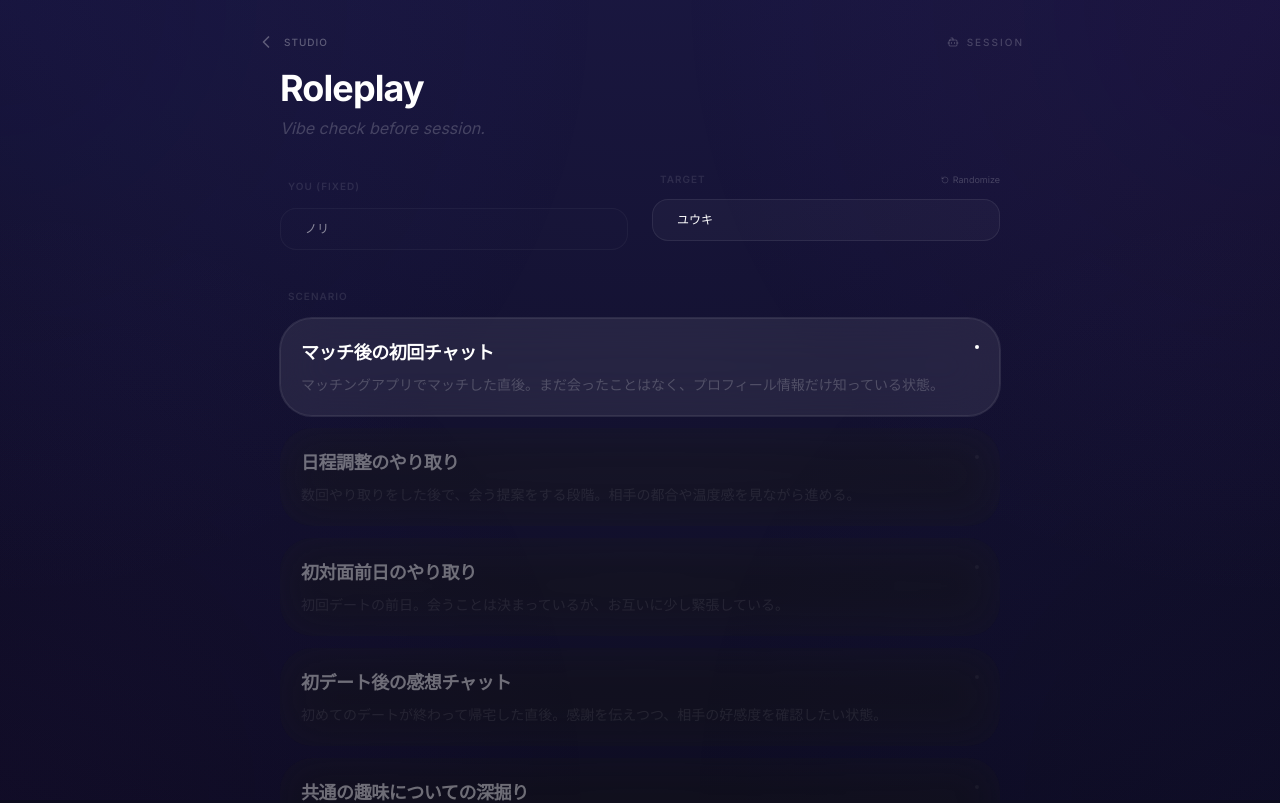
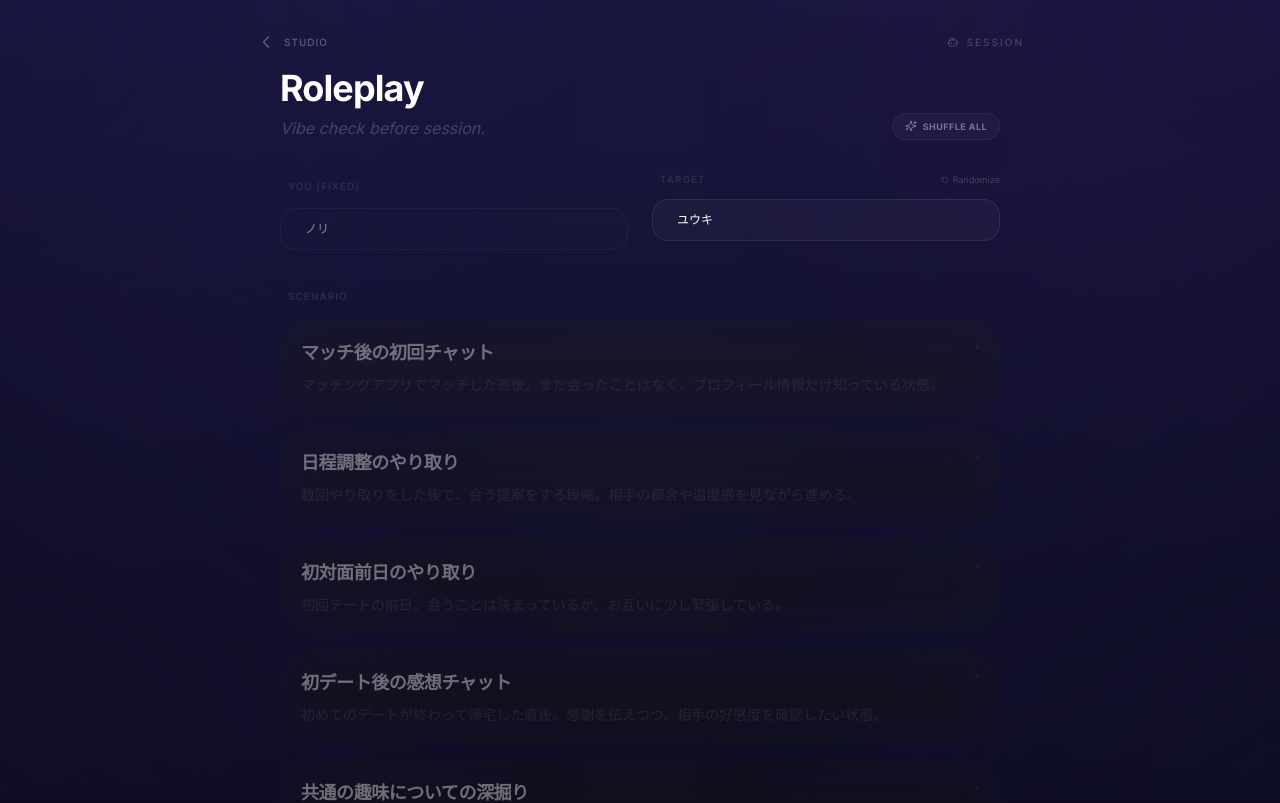
Before and after one commit to jonsonpanson114/talking, a Next.js app: page /roleplay in a window 1280 px wide. Shown: the top 803 px of the page. Built offline with nearby package versions, Linux system fonts and the light colour scheme.

Commit message:
feat: randomize all roleplay settings on load and add Shuffle All button

```diff
--- a/app/roleplay/page.tsx
+++ b/app/roleplay/page.tsx
@@ -12,14 +12,35 @@ export default function RoleplayPage() {
   const [step, setStep] = useState<"settings" | "play" | "result">("settings");
   const [settings, setSettings] = useState<ConversationSettings>(() => {
     const randomPartner = partnerNames[Math.floor(Math.random() * partnerNames.length)];
+    const randomScenario = roleplayScenarios[Math.floor(Math.random() * roleplayScenarios.length)];
+    const randomStyle = partnerStyles[Math.floor(Math.random() * partnerStyles.length)];
+    const personaIds = ["casual", "serious", "humorous", "cool"] as const;
+    const randomPersona = personaIds[Math.floor(Math.random() * personaIds.length)];
+
     return {
       userName: "ノリ",
       partnerName: randomPartner,
-      persona: "casual",
-      scenarioId: "matching-app-first-chat",
-      partnerStyleId: "positive",
+      persona: randomPersona,
+      scenarioId: randomScenario.id,
+      partnerStyleId: randomStyle.id,
     };
   });
+
+  const handleShuffleAll = () => {
+    const randomPartner = partnerNames[Math.floor(Math.random() * partnerNames.length)];
+    const randomScenario = roleplayScenarios[Math.floor(Math.random() * roleplayScenarios.length)];
+    const randomStyle = partnerStyles[Math.floor(Math.random() * partnerStyles.length)];
+    const personaIds = ["casual", "serious", "humorous", "cool"] as const;
+    const randomPersona = personaIds[Math.floor(Math.random() * personaIds.length)];
+
+    setSettings({
+      ...settings,
+      partnerName: randomPartner,
+      persona: randomPersona,
+      scenarioId: randomScenario.id,
+      partnerStyleId: randomStyle.id,
+    });
+  };
   const [selectedQuestion, setSelectedQuestion] = useState(questions[0]);
   const [messages, setMessages] = useState<ConversationMessage[]>([]);
   const [input, setInput] = useState("");
@@ -246,9 +267,18 @@ export default function RoleplayPage() {
               variants={fadeIn}
               className="space-y-4 sm:space-y-8"
             >
-              <div>
-                <h1 className="text-xl sm:text-4xl font-bold mb-0.5 sm:mb-2 tracking-tight">Roleplay</h1>
-                <p className="text-[10px] sm:text-base text-white/20 font-light italic">Vibe check before session.</p>
+              <div className="flex items-end justify-between mb-0.5 sm:mb-2">
+                <div>
+                  <h1 className="text-xl sm:text-4xl font-bold mb-0.5 sm:mb-2 tracking-tight">Roleplay</h1>
+                  <p className="text-[10px] sm:text-base text-white/20 font-light italic">Vibe check before session.</p>
+                </div>
+                <button
+                  onClick={handleShuffleAll}
+                  className="flex items-center gap-1.5 px-3 py-1.5 rounded-full glass border-white/5 hover:bg-white/10 transition-all text-white/40 hover:text-white"
+                >
+                  <Sparkles className="w-3 h-3" />
+                  <span className="text-[9px] uppercase tracking-wider font-bold">Shuffle All</span>
+                </button>
               </div>
 
               {/* 名前入力 */}
```
